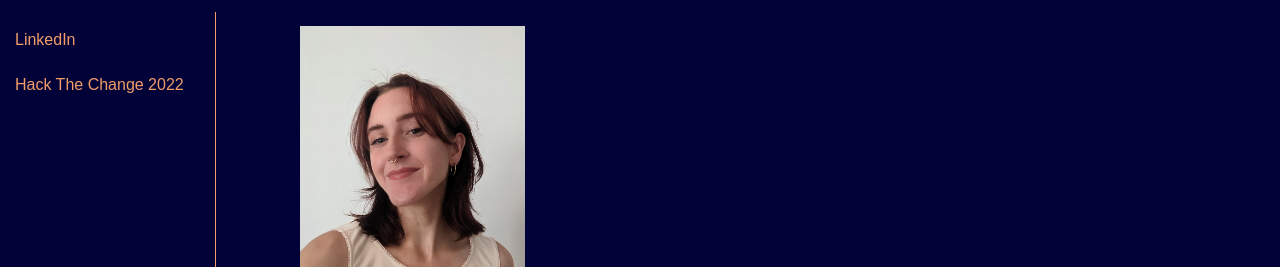
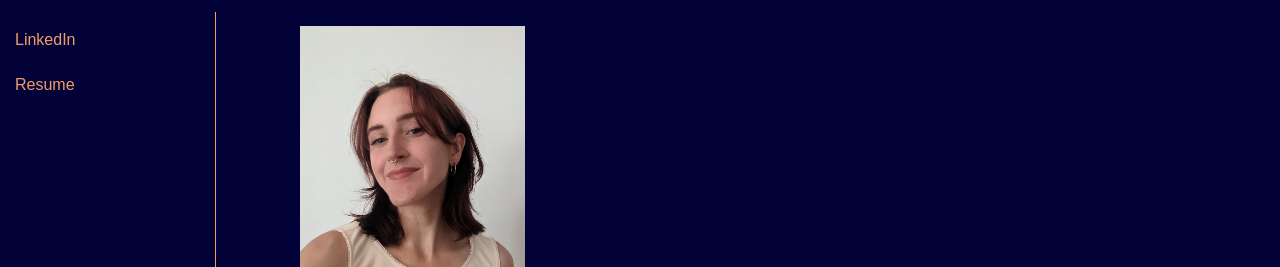
Before and after one commit to em-il-yn/em-il-yn.github.io, a plain HTML site: page index.html in a window 1280 px wide. Shown: the part 94-361 px from the top of the page. Drawn offline with Linux system fonts and the light colour scheme.

Commit message:
href and resume update

```diff
--- a/index.html
+++ b/index.html
@@ -16,7 +16,7 @@
                         <a href="https://www.linkedin.com/in/emilyn-sim/">LinkedIn</a>
                     </li>
                     <li>
-                        <a href="SimEmilynResume.pdf"></a> Hack The Change 2022</a>
+                        <a href="Emilyn Sim - Resume.pdf"></a> Resume </a>
                     </li>
                 </ul>
             </nav>
@@ -35,7 +35,7 @@
             </article>
             <article>
                 <h2> Contact </h2>
-                <p> Vancouver BC | emmysim16@gmail.com | (250) 463 3294</p>
+                <p>   Vancouver BC   |   emmysim16@gmail.com   |   (250) 463 3294  </p>
             </article>
         </section>
     </main>
```
Also changed, not shown: 3 other files.
